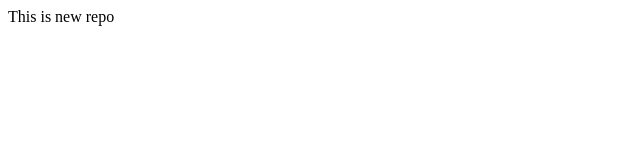
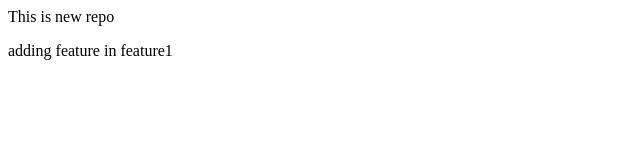
Before and after one commit to rajputanaa/localrepo, a plain HTML site: page index.html in a window 1280 px wide. Shown: the whole page, without its empty margins (0-640 px from the left). Drawn offline with Linux system fonts and the light colour scheme.

Commit message:
Add another changes

```diff
--- a/index.html
+++ b/index.html
@@ -1 +1,2 @@
 <P>This is new repo </P>
+<P>adding feature in feature1</P>
```
